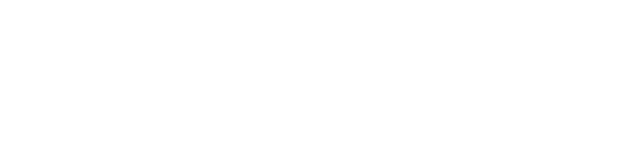
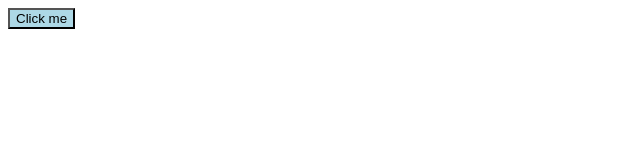
Before and after one commit to LegionDev370/fn4-team, a plain HTML site: page index.html in a window 1280 px wide. Shown: the whole page, without its empty margins (0-640 px from the left). Drawn offline with Linux system fonts and the light colour scheme.

Commit message:
qoshildi

```diff
--- a/index.html
+++ b/index.html
@@ -6,6 +6,8 @@
     <title>Document</title>
 </head>
 <body>
-
+    <button style="background: lightblue;">
+  Click me
+</button>
 </body>
 </html>
--- a/style.css
+++ b/style.css
@@ -0,0 +1,6 @@
+body {
+  background: lightblue;
+  color: black;
+  margin: 0;
+  padding: 10px;
+}
```
